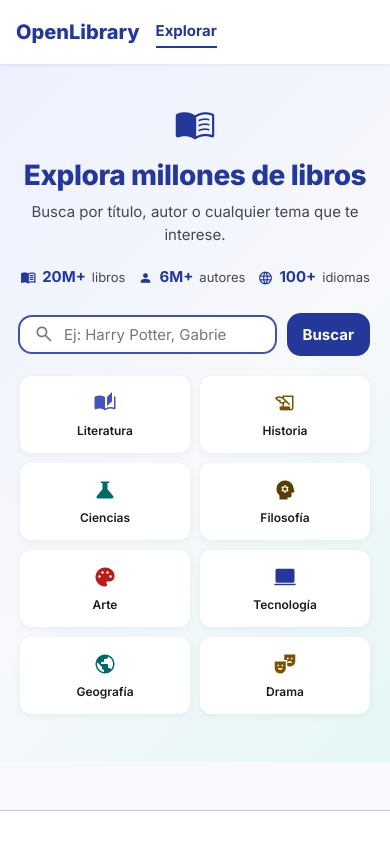
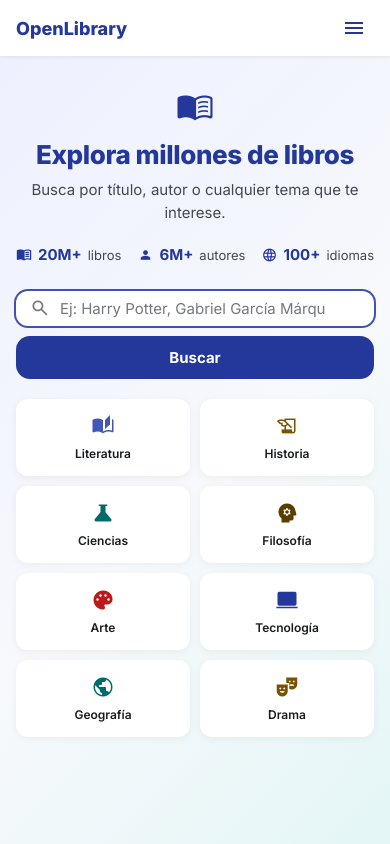
Before and after one commit to LN13002/DAW135-Parcial-2, a React (Vite) app: page / in a window 390 px wide. Shown: the top 844 px of the page. Built offline with nearby package versions, Linux system fonts and the light colour scheme.

Commit message:
Mejoras en la UI/UX en vista Móvil.

```diff
--- a/src/App.css
+++ b/src/App.css
@@ -1,11 +1,18 @@
 /* ─── Base overrides (after Bulma) ───────────────────────── */
 body {
   background-color: var(--cl-surface) !important;
-  padding-top: 64px !important; /* Bulma resets padding-top; restore it for fixed navbar */
+  padding-top: 0 !important;
 }
 
 #root {
   background-color: var(--cl-surface) !important;
+}
+
+.app-shell {
+  display: flex;
+  flex: 1;
+  flex-direction: column;
+  padding-top: 64px;
 }
 
 /* ─── Hero / Welcome ─────────────────────────────────────── */
@@ -220,7 +227,13 @@ body {
   border-bottom-color: var(--cl-primary);
 }
 
+.mobile-menu-toggle,
+.mobile-navigation {
+  display: none;
+}
+
 .app-navbar .navbar-menu {
+  background: #fff;
   height: 64px;
   flex: 1;
   display: flex !important;
@@ -789,14 +802,134 @@ body {
 @media (max-width: 768px) {
   /* Navbar */
   .app-navbar.navbar {
+    height: 56px;
     padding: 0 1rem;
   }
 
-  /* Hero: flujo normal, sin flex centering que corta el ícono */
+  .app-shell.is-home {
+    padding-top: 56px;
+  }
+
+  .app-shell.has-results {
+    padding-top: 112px;
+  }
+
+  .app-shell.has-results .app-navbar.navbar {
+    align-items: stretch;
+    flex-direction: column;
+    height: 112px;
+    padding-bottom: 0.75rem;
+  }
+
+  .app-navbar .navbar-brand {
+    height: 56px;
+    min-height: 56px;
+    width: 100%;
+  }
+
+  .app-navbar .app-logo {
+    font-size: 1.125rem;
+    margin-right: 0;
+  }
+
+  .app-navbar .nav-link {
+    display: none;
+  }
+
+  .mobile-menu-toggle {
+    align-items: center;
+    background: transparent;
+    border: none;
+    border-radius: 0.625rem;
+    color: var(--cl-primary);
+    cursor: pointer;
+    display: flex;
+    height: 2.5rem;
+    justify-content: center;
+    margin-left: auto;
+    width: 2.5rem;
+  }
+
+  .mobile-menu-toggle:hover,
+  .mobile-menu-toggle[aria-expanded='true'] {
+    background: var(--cl-surface-low);
+  }
+
+  .mobile-menu-toggle .material-symbols-outlined {
+    font-size: 1.5rem;
+  }
+
+  .mobile-navigation {
+    background: #fff;
+    border-top: 1px solid var(--cl-outline-variant);
+    border-radius: 0 0 0.875rem 0.875rem;
+    box-shadow: 0 8px 20px rgba(36, 56, 156, 0.12);
+    gap: 0.375rem;
+    left: 0;
+    padding: 0.625rem 1rem 0.75rem;
+    position: absolute;
+    right: 0;
+    top: 100%;
+  }
+
+  .mobile-navigation.is-open {
+    display: flex;
+    flex-direction: column;
+  }
+
+  .mobile-nav-link {
+    align-items: center;
+    background: transparent;
+    border: none;
+    border-radius: 0.625rem;
+    color: var(--cl-on-surface-variant);
+    cursor: pointer;
+    display: flex;
+    font-family: 'Inter', sans-serif;
+    font-size: 0.9375rem;
+    font-weight: 600;
+    gap: 0.75rem;
+    padding: 0.75rem;
+    text-align: left;
+    text-decoration: none;
+    width: 100%;
+  }
+
+  .mobile-nav-link:hover {
+    background: var(--cl-surface-low);
+    color: var(--cl-primary);
+  }
+
+  .mobile-nav-link .material-symbols-outlined {
+    color: var(--cl-primary);
+    font-size: 1.25rem;
+  }
+
+  .app-shell.has-results .app-navbar .navbar-menu {
+    background: #fff;
+    display: flex !important;
+    flex: 1;
+    height: auto;
+    min-height: 0;
+    padding: 0;
+  }
+
+  .app-shell.has-results .app-navbar .navbar-end,
+  .app-shell.has-results .app-navbar form,
+  .app-shell.has-results .app-navbar .search-wrapper {
+    max-width: none !important;
+    width: 100%;
+  }
+
+  .app-shell.has-results .app-navbar .search-input {
+    height: 44px;
+  }
+
+  /* Hero */
   .hero-screen {
     display: block;
-    padding: 2.5rem 1.25rem 3rem;
-    min-height: auto;
+    padding: 2rem 1rem 2.5rem;
+    min-height: calc(100vh - 56px);
   }
 
   .hero-content {
@@ -804,7 +937,7 @@ body {
   }
 
   .hero-icon {
-    font-size: 2.75rem;
+    font-size: 2.5rem;
     margin-bottom: 0.75rem;
   }
 
@@ -821,7 +954,8 @@ body {
 
   /* Stats en una sola fila compacta */
   .hero-stats {
-    gap: 0.75rem;
+    justify-content: space-between;
+    gap: 0.5rem;
     margin-bottom: 1.5rem;
   }
 
@@ -879,4 +1013,36 @@ body {
     text-align: center;
     gap: 0.75rem;
   }
+
+  .app-shell.is-home .app-footer {
+    margin-top: 0;
+  }
 }
+
+@media (max-width: 420px) {
+  .hero-title {
+    font-size: 1.625rem;
+  }
+
+  .hero-search-form {
+    align-items: stretch;
+    flex-direction: column;
+    gap: 0.625rem;
+  }
+
+  .hero-search-form .btn-primary {
+    width: 100%;
+  }
+
+  .category-card {
+    min-height: 4.5rem;
+  }
+
+  .app-container {
+    padding-inline: 0.875rem;
+  }
+
+  .results-title {
+    font-size: 1.5rem;
+  }
+}
--- a/src/App.tsx
+++ b/src/App.tsx
@@ -103,7 +103,7 @@ function App() {
   const handleApplyFilters = () => setPage(1)
 
   return (
-    <div style={{ display: 'flex', flexDirection: 'column', flex: 1 }}>
+    <div className={`app-shell ${hasSearched ? 'has-results' : 'is-home'}`}>
       <Navbar onSearch={handleSearch} onHome={handleHome} loading={loading} />
 
       <div style={{ flex: 1 }}>
@@ -138,6 +138,7 @@ function App() {
                 <div className="search-wrapper hero-search-wrapper">
                   <span className="material-symbols-outlined search-icon">search</span>
                   <input
+                    id="hero-search"
                     className="search-input"
                     type="text"
                     placeholder="Ej: Harry Potter, Gabriel García Márquez..."
--- a/src/components/Navbar.tsx
+++ b/src/components/Navbar.tsx
@@ -8,6 +8,7 @@ interface NavbarProps {
 
 function Navbar({ onSearch, onHome, loading }: NavbarProps) {
   const [draft, setDraft] = useState('')
+  const [mobileMenuOpen, setMobileMenuOpen] = useState(false)
 
   const handleSubmit = (e: React.FormEvent) => {
     e.preventDefault()
@@ -17,7 +18,16 @@ function Navbar({ onSearch, onHome, loading }: NavbarProps) {
   const handleHome = (e: React.MouseEvent) => {
     e.preventDefault()
     setDraft('')
+    setMobileMenuOpen(false)
     onHome()
+  }
+
+  const focusVisibleSearch = () => {
+    setMobileMenuOpen(false)
+    requestAnimationFrame(() => {
+      const search = document.getElementById('hero-search') ?? document.getElementById('navbar-search')
+      search?.focus()
+    })
   }
 
   return (
@@ -25,6 +35,27 @@ function Navbar({ onSearch, onHome, loading }: NavbarProps) {
       <div className="navbar-brand">
         <a href="#" className="app-logo" onClick={handleHome}>OpenLibrary</a>
         <a href="#" className="nav-link is-active" onClick={handleHome}>Explorar</a>
+        <button
+          type="button"
+          className="mobile-menu-toggle"
+          aria-label={mobileMenuOpen ? 'Cerrar menú' : 'Abrir menú'}
+          aria-expanded={mobileMenuOpen}
+          aria-controls="mobile-navigation"
+          onClick={() => setMobileMenuOpen((open) => !open)}
+        >
+          <span className="material-symbols-outlined">{mobileMenuOpen ? 'close' : 'menu'}</span>
+        </button>
+      </div>
+
+      <div id="mobile-navigation" className={`mobile-navigation ${mobileMenuOpen ? 'is-open' : ''}`}>
+        <a href="#" className="mobile-nav-link" onClick={handleHome}>
+          <span className="material-symbols-outlined">explore</span>
+          Explorar
+        </a>
+        <button type="button" className="mobile-nav-link" onClick={focusVisibleSearch}>
+          <span className="material-symbols-outlined">search</span>
+          Buscar
+        </button>
       </div>
 
       <div className="navbar-menu">
@@ -36,6 +67,7 @@ function Navbar({ onSearch, onHome, loading }: NavbarProps) {
             <div className="search-wrapper">
               <span className="material-symbols-outlined search-icon">search</span>
               <input
+                id="navbar-search"
                 className="search-input"
                 type="text"
                 placeholder="Buscar libros, autores..."
```
Also changed, not shown: 1 other file (tests, documents, lock files or other folders).
